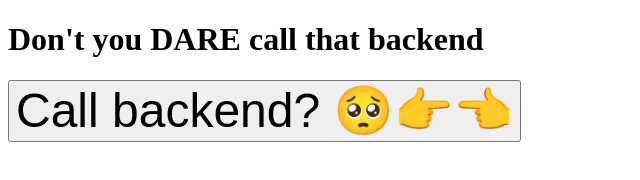
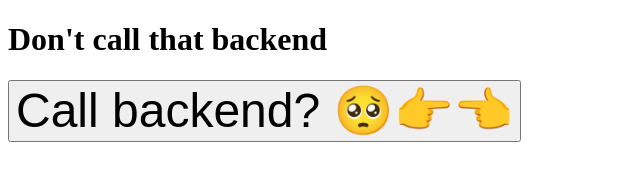
Before and after one commit to connorcrowe/play-with-kube, a website: page frontend/index.html in a window 1280 px wide. Shown: the whole page, without its empty margins (0-640 px from the left). Drawn offline with Linux system fonts and the light colour scheme.

Commit message:
Commit to test actions

```diff
--- a/frontend/index.html
+++ b/frontend/index.html
@@ -5,7 +5,7 @@
     <meta charset="UTF-8">
 </head>
 <body>
-    <h1>Don't you DARE call that backend</h1>
+    <h1>Don't call that backend</h1>
     <button onclick="callBackend()" style="font-size: 48px">Call backend? 🥺👉👈 </button>
 </body>
 
```
